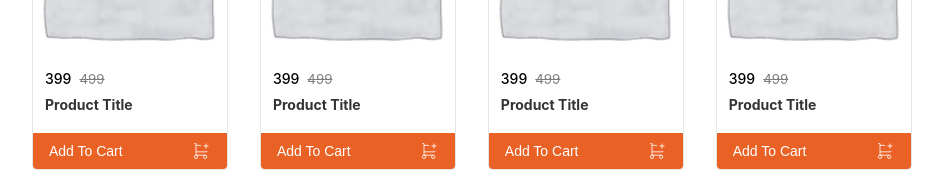
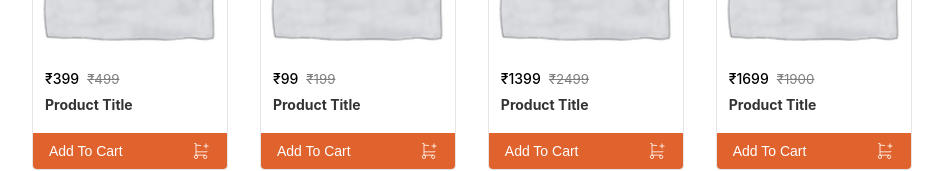
Before and after one commit to sunnykr7781/Rapid-cart, a React (Create React App) app: page / in a window 1280 px wide. Shown: the part 179-350 px from the top of the page, without its empty margins (56-999 px from the left). Built offline with nearby package versions, Linux system fonts and the light colour scheme.

Commit message:
modified something in styles

```diff
--- a/src/components/Products/ListItems/Listitem.jsx
+++ b/src/components/Products/ListItems/Listitem.jsx
@@ -11,9 +11,9 @@ const ListItem = ({ data }) => {
         />
         <div className="item-card__information">
           <div className="pricing">
-            <span>{data.discountedprice}</span>
+            <span>₹{data.discountedprice}</span>
             <small>
-              <strike>{data.price}</strike>
+              <strike>₹{data.price}</strike>
             </small>
           </div>
           <div className={data.title}>
--- a/src/components/Products/Product.jsx
+++ b/src/components/Products/Product.jsx
@@ -12,24 +12,24 @@ const Product = () => {
       ></ListItem>
       <ListItem
         data={{
-          price: 499,
-          discountedprice: 399,
+          price: 199,
+          discountedprice: 99,
           thumbnail: "placeholder.png",
           title: "title of the item",
         }}
       ></ListItem>
       <ListItem
         data={{
-          price: 499,
-          discountedprice: 399,
+          price: 2499,
+          discountedprice: 1399,
           thumbnail: "placeholder.png",
           title: "title of the item",
         }}
       ></ListItem>
       <ListItem
         data={{
-          price: 499,
-          discountedprice: 399,
+          price: 1900,
+          discountedprice: 1699,
           thumbnail: "placeholder.png",
           title: "title of the item",
         }}
--- a/src/styles/_variables.scss
+++ b/src/styles/_variables.scss
@@ -1,3 +1,3 @@
-$primary: rgb(233, 97, 37);
+$primary: rgb(224, 98, 45);
 $white: white;
 $black: black;
--- a/src/styles/items.scss
+++ b/src/styles/items.scss
@@ -6,7 +6,7 @@
   padding: 0;
   width: 16.66%;
   margin: 16px;
-  border: 1px solid rgba($color: $black, $alpha: 0.1);
+  border: 1.25px solid rgba($color: $black, $alpha: 0.1);
   border-radius: 4px;
 
   &__information {
@@ -58,8 +58,8 @@ button.cart {
   min-height: 100vh;
 
   &--wrapper {
-      display: flex;
-      padding-left: 40px;
-      flex-wrap: wrap;
+    display: flex;
+    padding-left: 40px;
+    flex-wrap: wrap;
   }
 }
```
